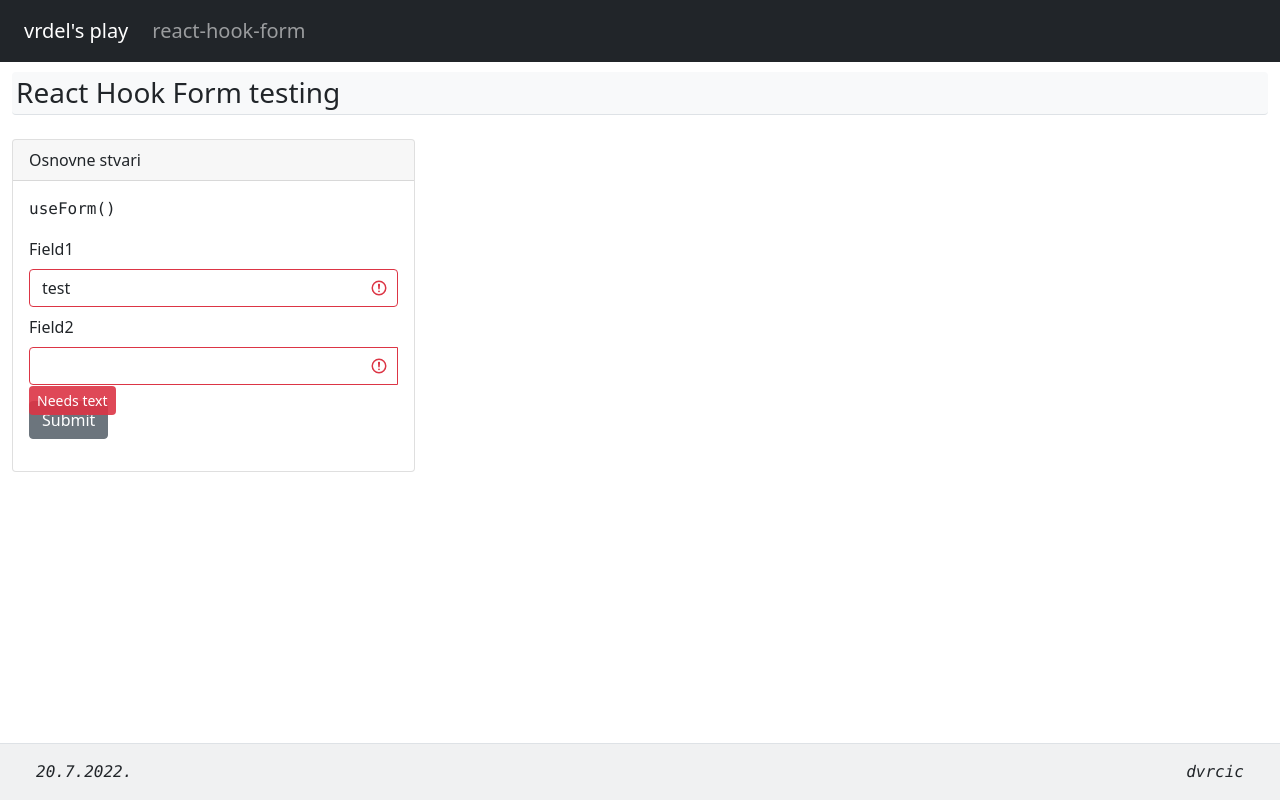
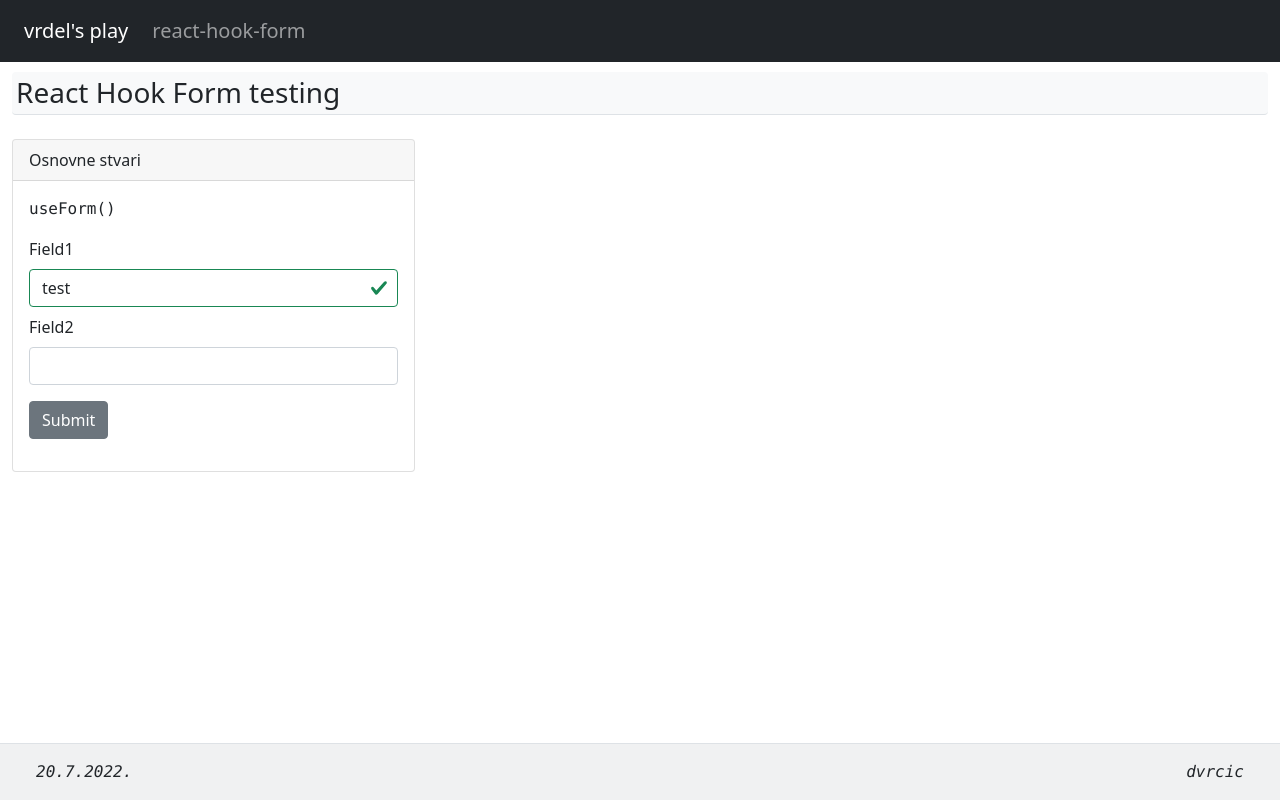
Before and after one commit to vrdel/react-playground, a React (Vite) app in the folder react-playground/: page /react-hook-form in a window 1280 px wide. Built offline with nearby package versions, Linux system fonts and the light colour scheme.

Commit message:
selectively show FormFeedback invalid

```diff
--- a/react-playground/src/routes/reacthookform.jsx
+++ b/react-playground/src/routes/reacthookform.jsx
@@ -35,16 +35,18 @@ const TestForm1 = () => {
             <Label for="f1">
               Field1
             </Label>
-            <Input id="f1" className="is-invalid form-control" defaultValue="test" innerRef={ref1} {...exampleField} />
+            <Input id="f1" className="is-valid form-control" defaultValue="test" innerRef={ref1} {...exampleField} />
             {/* include validation with required or other standard HTML validation rules */}
             <Label className="mt-2" for="f2">
               Field2
             </Label>
             <InputGroup>
-              <Input id="f2" className="is-invalid form-control" innerRef={ref2} {...exampleFieldRequired} />
-              <FormFeedback invalid tooltip>
-                Needs text
-              </FormFeedback>
+              <Input id="f2" className={`form-control ${errors.exampleRequired ? "is-invalid" : ''}`} innerRef={ref2} {...exampleFieldRequired} />
+              { errors.exampleRequired &&
+                <FormFeedback invalid tooltip>
+                  Needs text
+                </FormFeedback>
+              }
             </InputGroup>
             <Button className="mt-3" type="submit">
               Submit
```
